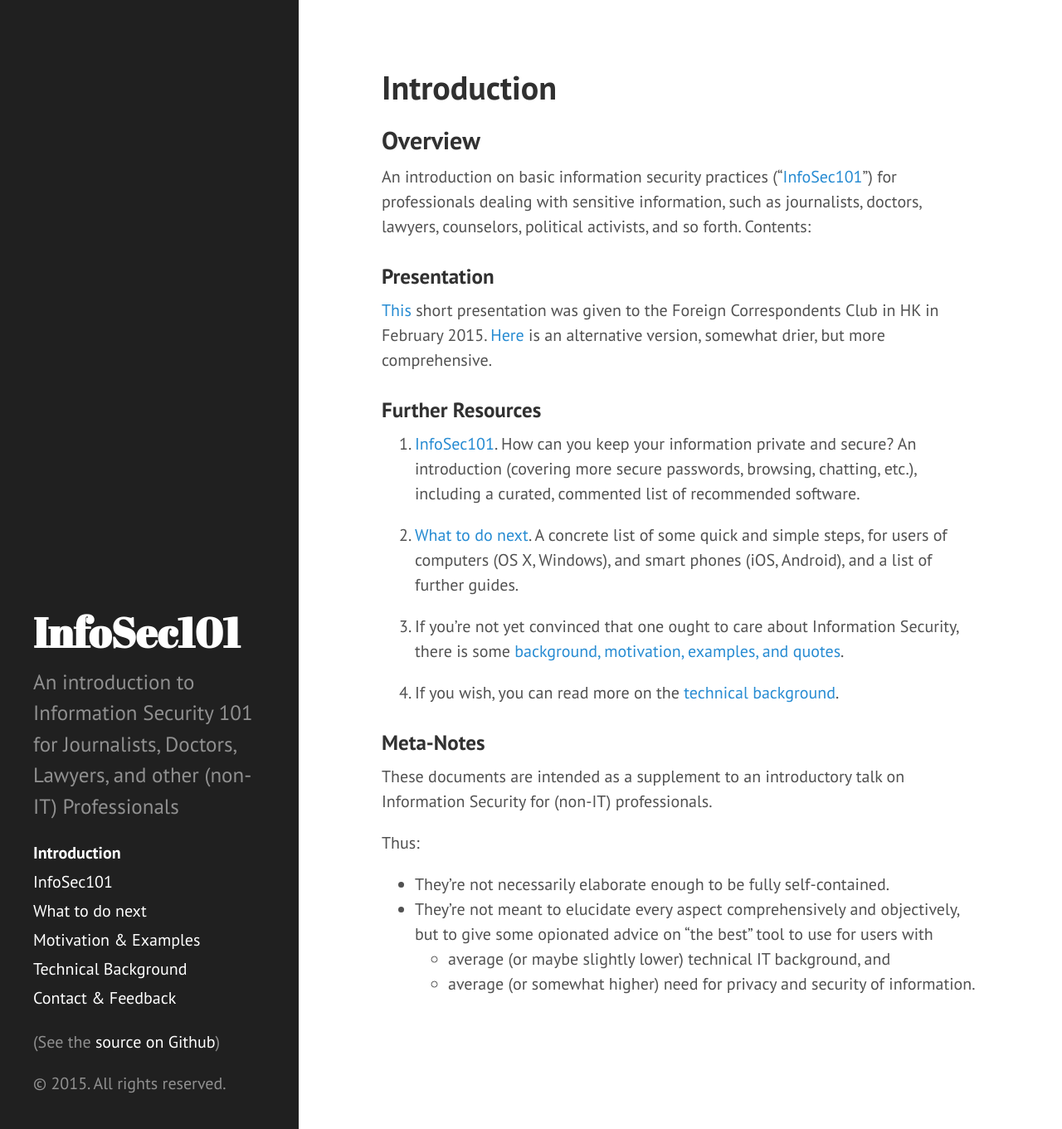
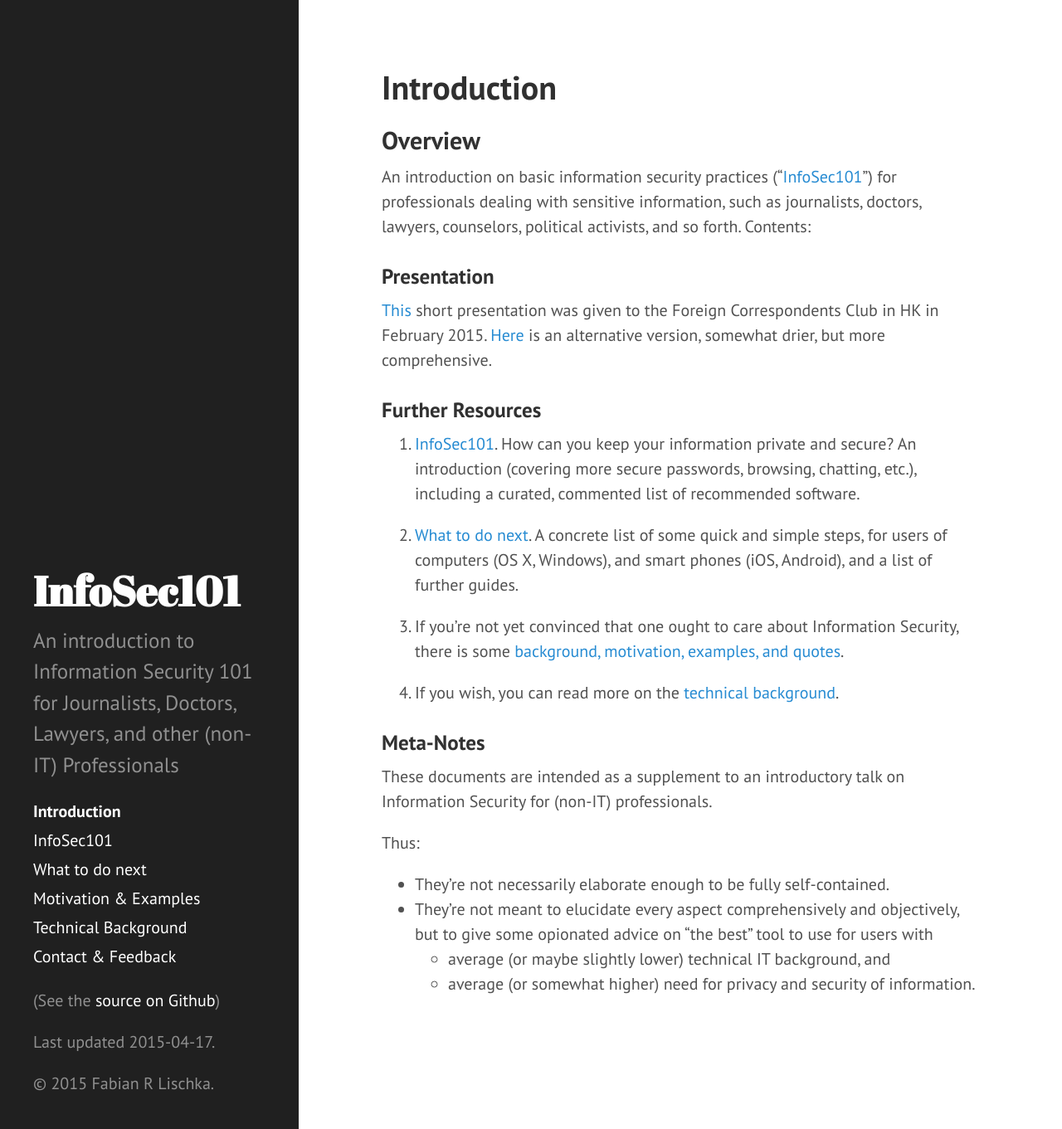
Before and after one commit to fabianlischka/InfoSec101, a Jekyll site: the page built from index.md, in a window 1280 px wide and 1361 px high. Shown: the whole window at 83% size. Built offline with Jekyll 4.4.1, drawn with Linux system fonts in a browser that asks for light colours; Markdown is read by kramdown in place of the engine named in the settings.

Commit message:
include 'Last updated' in sidebar

```diff
--- a/_includes/sidebar.html
+++ b/_includes/sidebar.html
@@ -30,6 +30,7 @@
 
 	<p>(See the <a href="{{ site.github.repo }}">source on Github</a>)</p>
 
-    <p>&copy; {{ site.time | date: '%Y' }}. All rights reserved.</p>
+    <p>Last updated {{ site.time | date: '%F' }}.</p>
+    <p>&copy; {{ site.time | date: '%Y' }} Fabian R Lischka.</p>
   </div>
 </div>
```
